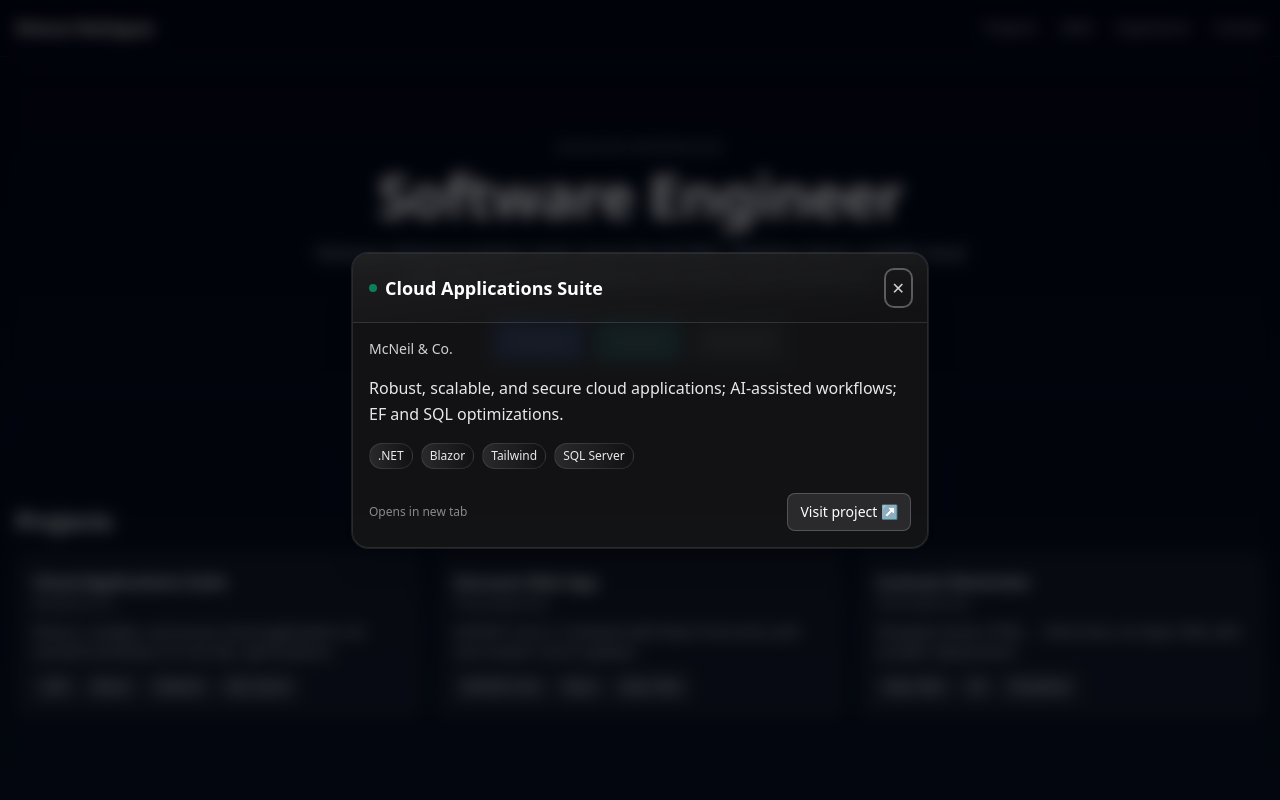
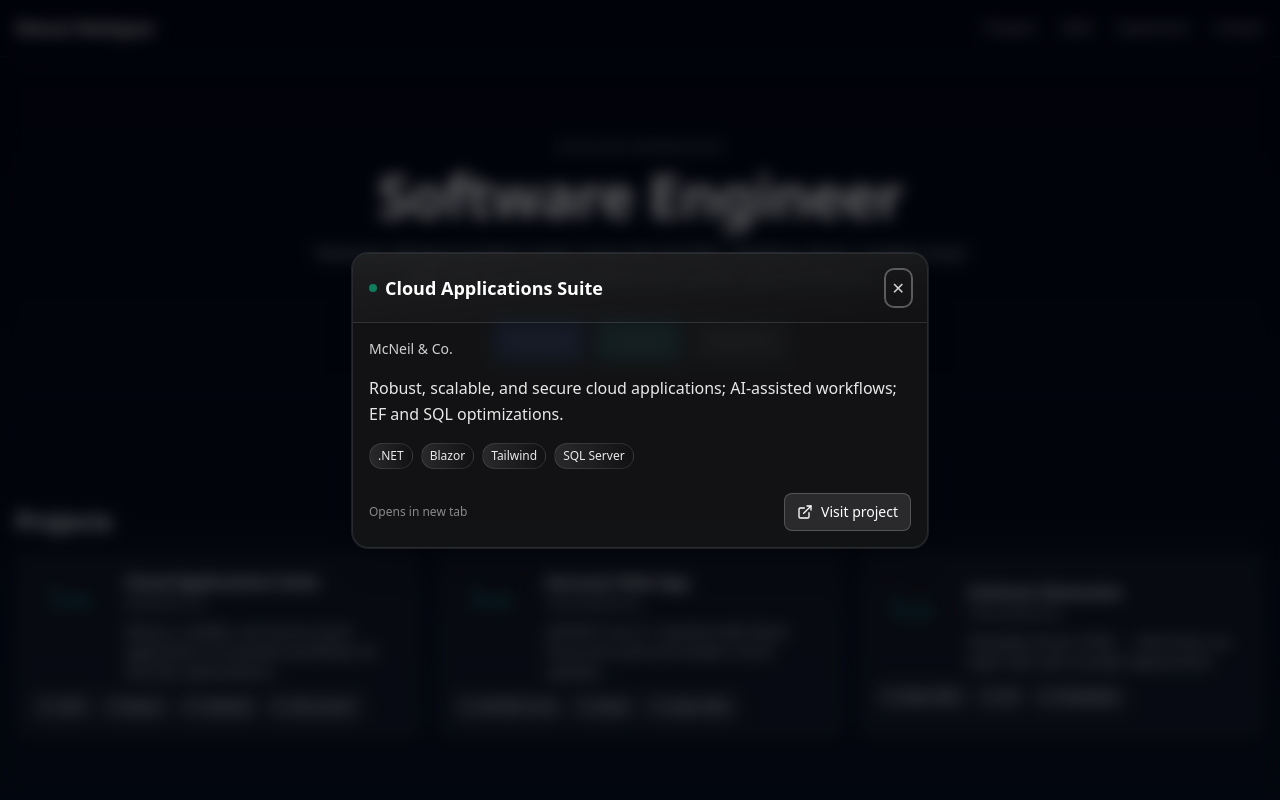
Before and after one commit to dioscarr/Landing, a React (Vite) app: page / in a window 1280 px wide. Both pictures are taken after a click on the button 218 px from the left and 635 px from the top of the page. Shown: the top 800 px of the page. Built offline with nearby package versions, Linux system fonts and the light colour scheme; no server answers.

Commit message:
feat(visuals): add lucide-react icons and project placeholder images; enhance cards and modals

```diff
--- a/package.json
+++ b/package.json
@@ -9,6 +9,7 @@
   },
   "dependencies": {
     "@supabase/supabase-js": "^2.0.0",
+    "lucide-react": "^0.541.0",
     "react": "^18.0.0",
     "react-dom": "^18.0.0",
     "react-router-dom": "^7.8.2"
--- a/src/components/Experience.jsx
+++ b/src/components/Experience.jsx
@@ -1,5 +1,6 @@
 import React, { useState } from 'react';
 import Modal from './Modal';
+import { Briefcase } from 'lucide-react';
 
 const Role = ({ role, org, period, bullets, onClick }) => (
   <button
@@ -61,7 +62,7 @@ const Experience = () => {
           <Role key={i} {...r} onClick={() => setActive(r)} />
         ))}
       </div>
-      <Modal open={Boolean(active)} onClose={() => setActive(null)} title={active ? `${active.role} · ${active.org}` : ''}>
+  <Modal open={Boolean(active)} onClose={() => setActive(null)} title={active ? (<span className="inline-flex items-center gap-2"><Briefcase size={16}/> {active.role} · {active.org}</span>) : ''}>
         {active && (
           <div className="space-y-2">
             <p className="text-sm text-white/70">{active.period}</p>
--- a/src/components/Projects.jsx
+++ b/src/components/Projects.jsx
@@ -1,5 +1,7 @@
 import React, { useState } from 'react';
 import Modal from './Modal';
+import { ExternalLink, Tag } from 'lucide-react';
+import placeholder from '../img/placeholder-project.svg';
 
 const projects = [
   {
@@ -7,21 +9,24 @@ const projects = [
     org: 'McNeil & Co.',
     desc: 'Robust, scalable, and secure cloud applications; AI-assisted workflows; EF and SQL optimizations.',
     link: 'https://dioscarr.github.io/RodriguezDioscar/',
-    tags: ['.NET', 'Blazor', 'Tailwind', 'SQL Server']
+  tags: ['.NET', 'Blazor', 'Tailwind', 'SQL Server'],
+  image: placeholder
   },
   {
     title: 'Extranet Web App',
     org: 'Third Mind Inc',
     desc: 'ASP.NET Core 3.1 backend with React front-end; auth and modern UI/UX updates.',
     link: 'https://dioscarr.github.io/RodriguezDioscar/',
-    tags: ['ASP.NET Core', 'React', 'Open XML']
+  tags: ['ASP.NET Core', 'React', 'Open XML'],
+  image: placeholder
   },
   {
     title: 'Contract Generator',
     org: 'Third Mind Inc',
     desc: 'Template-driven HTML → Word docs via Open XML with variable replacement.',
     link: 'https://dioscarr.github.io/RodriguezDioscar/',
-    tags: ['Open XML', 'C#', 'Templates']
+  tags: ['Open XML', 'C#', 'Templates'],
+  image: placeholder
   }
 ];
 
@@ -38,12 +43,19 @@ const Projects = () => {
             onClick={() => setActive(p)}
             className="text-left group rounded-xl border border-white/10 p-4 bg-white/5 hover:bg-white/10 transition block"
           >
-            <h3 className="font-semibold">{p.title}</h3>
-            <p className="text-sm opacity-70">{p.org}</p>
-            <p className="text-sm mt-2 opacity-90">{p.desc}</p>
+            <div className="flex items-start gap-3">
+              <img src={p.image} alt="" className="h-14 w-20 rounded-md border border-white/10 object-cover bg-white/5 flex-none" />
+              <div>
+                <h3 className="font-semibold">{p.title}</h3>
+                <p className="text-sm opacity-70">{p.org}</p>
+                <p className="text-sm mt-2 opacity-90">{p.desc}</p>
+              </div>
+            </div>
             <div className="mt-3 flex flex-wrap gap-2">
               {p.tags.map((t, j) => (
-                <span key={j} className="text-xs px-2 py-1 rounded bg-white/10 border border-white/10">{t}</span>
+                <span key={j} className="inline-flex items-center gap-1 text-xs px-2 py-1 rounded bg-white/10 border border-white/10">
+                  <Tag size={12} /> {t}
+                </span>
               ))}
             </div>
           </button>
@@ -69,15 +81,15 @@ const Projects = () => {
                 </span>
               ))}
             </div>
-            <div className="pt-2 flex items-center justify-between">
+      <div className="pt-2 flex items-center justify-between">
               <span className="text-xs text-white/50">Opens in new tab</span>
               <a
                 href={active.link}
                 target="_blank"
                 rel="noreferrer"
-                className="inline-flex items-center gap-2 rounded-lg border border-white/20 bg-white/10 px-3 py-2 text-sm hover:bg-white/20"
+        className="inline-flex items-center gap-2 rounded-lg border border-white/20 bg-white/10 px-3 py-2 text-sm hover:bg-white/20"
               >
-                Visit project ↗
+        <ExternalLink size={16} /> Visit project
               </a>
             </div>
           </div>
--- a/src/components/SkillsBento.jsx
+++ b/src/components/SkillsBento.jsx
@@ -1,5 +1,6 @@
 import React, { useMemo, useState } from 'react';
 import Modal from './Modal';
+import { Sparkles } from 'lucide-react';
 
 const Card = ({ title, items, onClick }) => (
   <button
@@ -32,7 +33,7 @@ const SkillsBento = () => {
           <Card key={i} title={s.title} items={s.items} onClick={() => setActive(s)} />
         ))}
       </div>
-      <Modal open={Boolean(active)} onClose={() => setActive(null)} title={active?.title}>
+  <Modal open={Boolean(active)} onClose={() => setActive(null)} title={<span className="inline-flex items-center gap-2"><Sparkles size={16}/> {active?.title}</span>}>
         {Boolean(activeTags.length) && (
           <div className="flex flex-wrap gap-2">
             {activeTags.map((t, i) => (
```
Also changed, not shown: src/img/placeholder-project.svg (added), 1 other file (tests, documents, lock files or other folders).
